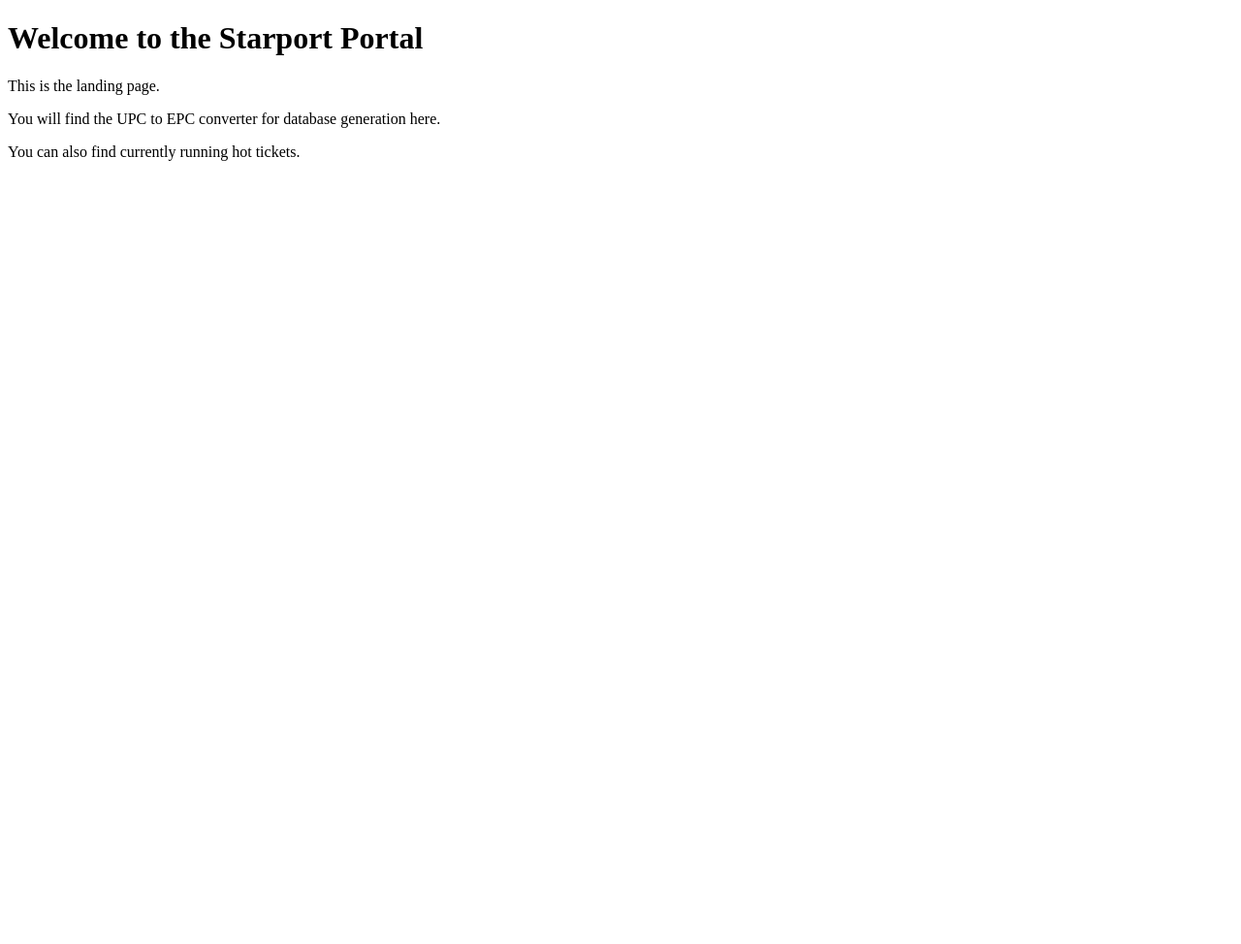
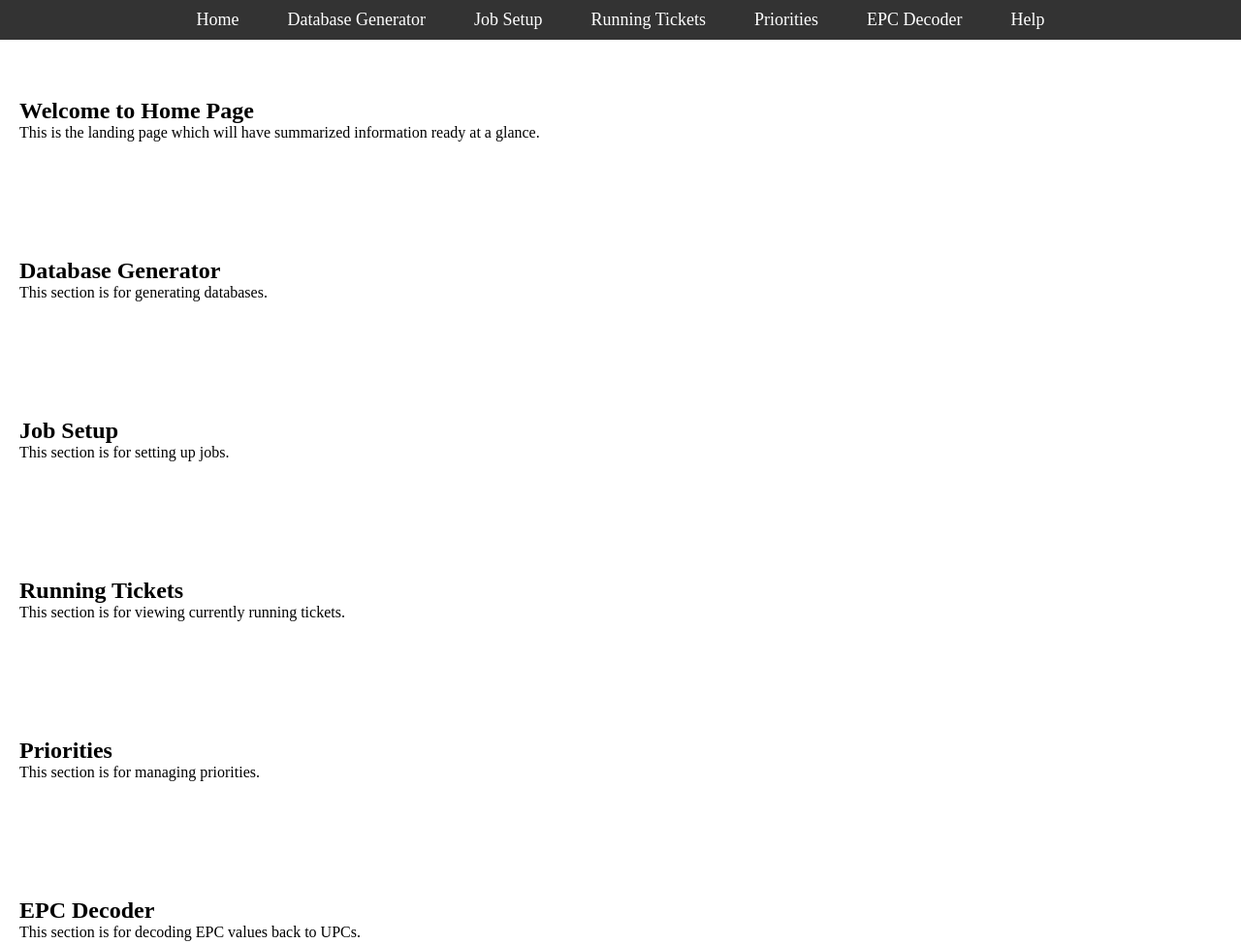
Before and after one commit to Nima-Mohammadzadeh/UPC-to-EPC-converter, a plain HTML site: page UPC>EPC.html in a window 1280 px wide. Shown: the top 974 px of the page at 97% size. Before the commit the page ends 800 px from the top, so only its background shows below. Drawn offline with Linux system fonts and the light colour scheme.

Commit message:
Changes to design

```diff
--- a/UPC>EPC.html
+++ b/UPC>EPC.html
@@ -4,11 +4,103 @@
     <meta charset="UTF-8">
     <meta name="viewport" content="width=device-width, initial-scale=1.0">
     <title>Starport Tech Hub</title>
+    <link rel="stylesheet" href="styles.css">
+    <style>
+    /* Reset default margin and padding */
+    * {
+        margin: 0;
+        padding: 0;
+        box-sizing: border-box;
+
+    }
+
+    /* Style the navbar */
+
+    nav {
+        background-color: #333;
+        padding: 10px 0;
+    }
+
+    nav ul {
+        list-style-type: none;
+        display: flex;
+        justify-content:center;
+
+    }
+
+    nav ul li {
+        margin: 0 15px;
+    }
+
+    nav ul li a {
+        text-decoration: none; /* Remove underline */
+        color: white; /* White text */
+        font-size: 18px;
+        padding: 5px 10px;
+        transition: background-color 0.3s ease;
+    }
+
+    /* Change background color on hover */
+    nav ul li a:hover {
+        background-color: #575757;
+        border-radius: 5px;
+    }
+
+    /* Add some padding to the sections so they're not hidden under the fixed navbar */
+    section {
+        padding: 60px 20px;
+    }
+</style>
 </head>
 <body>
-    <h1>Welcome to the Starport Portal</h1>
-    <p>This is the landing page.</p>
-    <p>You will find the UPC to EPC converter for database generation here.</p>
-    <p>You can also find currently running hot tickets.</p>
+    <!-- Navigation Bar -->
+     <nav>
+        <ul>
+            <li><a href="#home">Home</a></li>
+            <li><a href="#database-generator">Database Generator</a></li>
+            <li><a href="#job-setup">Job Setup</a></li>
+            <li><a href="#running-tickets">Running Tickets</a></li>
+            <li><a href="#priorities">Priorities</a></li>
+            <li><a href="#epc-decoder">EPC Decoder</a></li>
+            <li><a href="#help">Help</a></li>
+        </ul>
+     </nav>
+
+     <!-- Sections of page -->
+    <section id="home">
+        <h1>Welcome to Home Page</h1>
+        <p>This is the landing page which will have summarized information ready at a glance.</p>
+    </section>
+
+    <section id="database-generator">
+        <h1>Database Generator</h1>
+        <p>This section is for generating databases.</p>
+    </section>
+
+    <section id="job-setup">
+        <h1>Job Setup</h1>
+        <p>This section is for setting up jobs.</p>
+    </section>
+
+    <section id="running-tickets">
+        <h1>Running Tickets</h1>
+        <p>This section is for viewing currently running tickets.</p>
+    </section>
+
+    <section id="priorities">
+        <h1>Priorities</h1>
+        <p>This section is for managing priorities.</p>
+    </section>
+
+    <section id="epc-decoder">
+        <h1>EPC Decoder</h1>
+        <p>This section is for decoding EPC values back to UPCs.</p>
+    </section>
+
+    <section id="help">
+        <h1>Help</h1>
+        <p>This section provides help and documentation.</p>
+    </section>
+
 </body>
 </html>
```
Also changed, not shown: styles.css (added).
